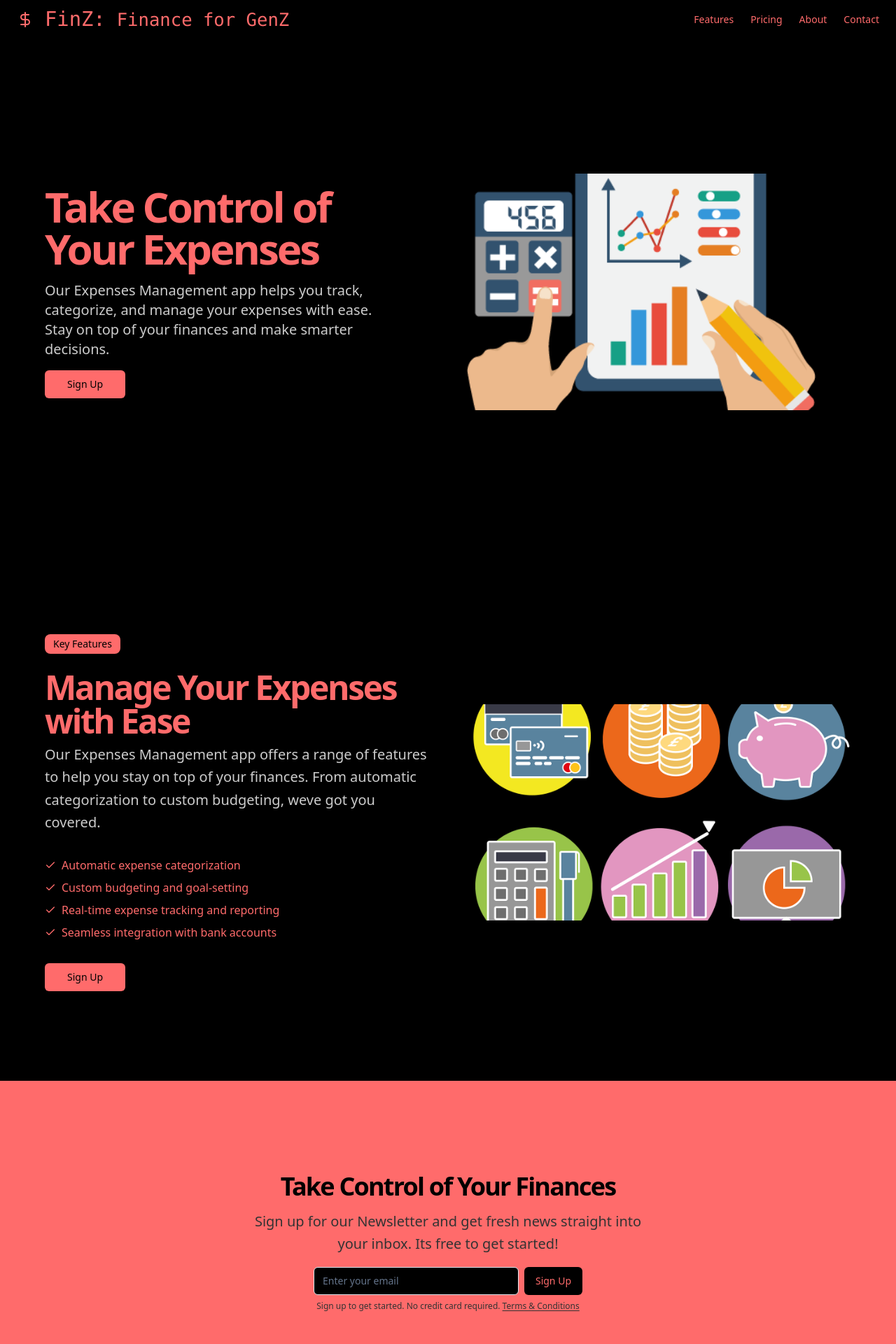
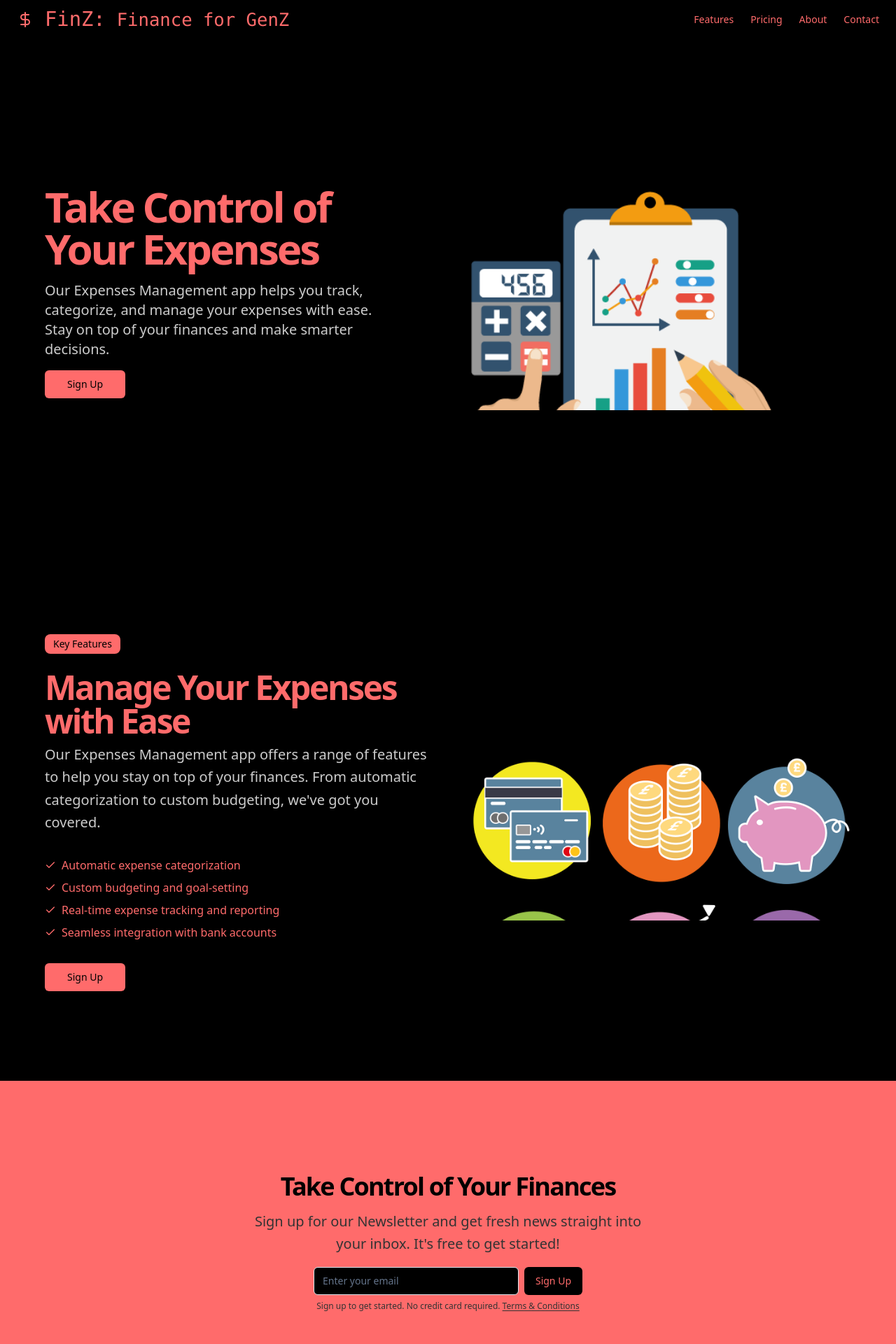
Before and after one commit to SachPlayZ/FinZ, a Next.js app: page / in a window 1280 px wide. Shown: the top 1920 px of the page at 70% size. Built offline with nearby package versions, Linux system fonts and the light colour scheme.

Commit message:
Landing Page animations

```diff
--- a/app/globals.css
+++ b/app/globals.css
@@ -2,6 +2,9 @@
   @tailwind components;
   @tailwind utilities;
 
+  body {
+    background-color: black;
+  }
   @layer base {
     :root {
       --background: 0 0% 100%;
--- a/app/page.js
+++ b/app/page.js
@@ -1,23 +1,35 @@
+"use client"
 import Link from "next/link"
 import { Input } from "@/components/ui/input"
 import { Button } from "@/components/ui/button"
 import Image from "next/image"
+import { motion } from "framer-motion"
 
 export default function Home() {
   return (
     <div className="flex flex-col min-h-[100dvh] bg-[#000] text-[#ff6b6b]">
       <main className="flex-1">
-        <section className="px-10 w-full py-12 md:py-24 lg:py-32 xl:py-48 animate-fade-in
-        ">
-          {/* bg-[radial-gradient(circle_at_bottom,_var(--tw-gradient-stops))] from-orange-600 to-black */}
+        <motion.section
+          initial={{ opacity: 0 }}
+          whileInView={{ opacity: 1 }}
+          transition={{ duration: 0.5 }}
+          className="px-10 w-full py-12 md:py-24 lg:py-32 xl:py-48"
+          viewport={{ once: true }}
+        >
           <div className="container px-4 md:px-6">
             <div className="grid gap-6 lg:grid-cols-[1fr_400px] lg:gap-12 xl:grid-cols-[1fr_600px]">
-              <div className="flex flex-col justify-center space-y-4">
+              <motion.div
+                initial={{ opacity: 0 }}
+                whileInView={{ opacity: 1 }}
+                transition={{ duration: 1, delay: 0.2 }}
+                className="flex flex-col justify-center space-y-4"
+                viewport={{ once: true }}
+              >
                 <div className="space-y-4">
-                  <h1 className="text-3xl font-bold tracking-tighter sm:text-5xl xl:text-6xl/none animate-fade-in-delay-100">
+                  <h1 className="text-3xl font-bold tracking-tighter sm:text-5xl xl:text-6xl/none">
                     Take Control of Your Expenses
                   </h1>
-                  <p className="max-w-[600px] text-[#ccc] md:text-xl animate-fade-in-delay-200">
+                  <p className="max-w-[600px] text-[#ccc] md:text-xl">
                     Our Expenses Management app helps you track, categorize, and manage your expenses with ease. Stay on
                     top of your finances and make smarter decisions.
                   </p>
@@ -30,29 +42,47 @@ export default function Home() {
                   >
                     Sign Up
                   </Link>
-
                 </div>
-              </div>
+              </motion.div>
+              <motion.div
+                initial={{ opacity: 0 }}
+                whileInView={{ opacity: 1 }}
+                transition={{ duration: 1, delay: 0.4 }}
+                className="mx-auto aspect-video overflow-hidden rounded-xl object-cover object-center sm:w-full lg:order-last"
+                viewport={{ once: true }}
+              >
                 <Image
                   src="/finhero.png"
                   width={550}
                   height={310}
                   alt="Hero"
-                className="mx-auto aspect-video overflow-hidden rounded-xl object-cover object-center sm:w-full lg:order-last animate-fade-in-delay-300"
                 />
+              </motion.div>
             </div>
           </div>
-        </section>
-        <section className="px-10 w-full py-12 md:py-24 lg:py-32">
+        </motion.section>
+        <motion.section
+          initial={{ opacity: 0 }}
+          whileInView={{ opacity: 1 }}
+          transition={{ duration: 1 }}
+          className="px-10 w-full py-12 md:py-24 lg:py-32"
+          viewport={{ once: true }}
+        >
           <div className="container px-4 md:px-6">
             <div className="grid items-center gap-6 lg:grid-cols-[1fr_500px] lg:gap-12 xl:grid-cols-[1fr_550px]">
-              <div className="flex flex-col justify-center space-y-4">
+              <motion.div
+                initial={{ opacity: 0 }}
+                whileInView={{ opacity: 1 }}
+                transition={{ duration: 1, delay: 0.2 }}
+                className="flex flex-col justify-center space-y-4"
+                viewport={{ once: true }}
+              >
                 <div className="space-y-2">
                   <div className="inline-block rounded-lg bg-[#ff6b6b] px-3 py-1 mb-4 text-sm text-[#000]">Key Features</div>
                   <h2 className="text-3xl font-bold tracking-tighter sm:text-5xl">Manage Your Expenses with Ease</h2>
                   <p className="max-w-[600px] text-[#ccc] md:text-xl/relaxed lg:text-base/relaxed xl:text-xl/relaxed">
                     Our Expenses Management app offers a range of features to help you stay on top of your finances.
-                    From automatic categorization to custom budgeting, weve got you covered.
+                    From automatic categorization to custom budgeting, we've got you covered.
                   </p>
                 </div>
                 <ul className="grid gap-2 py-4">
@@ -81,29 +111,53 @@ export default function Home() {
                   >
                     Sign Up
                   </Link>
-
                 </div>
-              </div>
+              </motion.div>
+              <motion.div
+                initial={{ opacity: 0 }}
+                whileInView={{ opacity: 1 }}
+                transition={{ duration: 1, delay: 0.4 }}
+                className="mx-auto aspect-video overflow-hidden rounded-xl object-cover object-center sm:w-full lg:order-last"
+                viewport={{ once: true }}
+              >
                 <Image
                   src="/finhero2.png"
                   width={550}
                   height={310}
                   alt="Features"
-                className="mx-auto aspect-video overflow-hidden rounded-xl object-cover object-center sm:w-full lg:order-last"
                 />
+              </motion.div>
             </div>
           </div>
-        </section>
-        <section className="w-full py-12 md:py-24 lg:py-32 bg-[#ff6b6b] text-[#000]">
+        </motion.section>
+        <motion.section
+          initial={{ opacity: 0 }}
+          whileInView={{ opacity: 1 }}
+          transition={{ duration: 1 }}
+          className="w-full py-12 md:py-24 lg:py-32 bg-[#ff6b6b] text-[#000]"
+          viewport={{ once: true }}
+        >
           <div className="container grid items-center justify-center gap-4 px-4 text-center md:px-6">
-            <div className="space-y-3">
+            <motion.div
+              initial={{ opacity: 0 }}
+              whileInView={{ opacity: 1 }}
+              transition={{ duration: 1, delay: 0.2 }}
+              className="space-y-3"
+              viewport={{ once: true }}
+            >
               <h2 className="text-3xl font-bold tracking-tighter md:text-4xl/tight">Take Control of Your Finances</h2>
               <p className="mx-auto max-w-[600px] text-[#333] md:text-xl/relaxed lg:text-base/relaxed xl:text-xl/relaxed">
-                Sign up for our Newsletter and get fresh news straight into your inbox. Its free to get
+                Sign up for our Newsletter and get fresh news straight into your inbox. It's free to get
                 started!
               </p>
-            </div>
-            <div className="mx-auto w-full max-w-sm space-y-2">
+            </motion.div>
+            <motion.div
+              initial={{ opacity: 0 }}
+              whileInView={{ opacity: 1 }}
+              transition={{ duration: 1, delay: 0.4 }}
+              className="mx-auto w-full max-w-sm space-y-2"
+              viewport={{ once: true }}
+            >
               <form className="flex gap-2">
                 <Input
                   type="email"
@@ -120,11 +174,17 @@ export default function Home() {
                   Terms &amp; Conditions
                 </Link>
               </p>
+            </motion.div>
           </div>
-          </div>
-        </section>
+        </motion.section>
       </main>
-      <footer className="flex flex-col gap-2 sm:flex-row py-6 w-full shrink-0 items-center px-4 md:px-6 border-t">
+      <motion.footer
+        initial={{ opacity: 0 }}
+        whileInView={{ opacity: 1 }}
+        transition={{ duration: 1 }}
+        className="flex flex-col gap-2 sm:flex-row py-6 w-full shrink-0 items-center px-4 md:px-6 border-t"
+        viewport={{ once: true }}
+      >
         <p className="text-xs text-[#ccc]">&copy; 2024 Expense Manager. All rights reserved.</p>
         <nav className="sm:ml-auto flex gap-4 sm:gap-6">
           <Link href="#" className="text-xs hover:underline underline-offset-4" prefetch={false}>
@@ -134,7 +194,7 @@ export default function Home() {
             Privacy
           </Link>
         </nav>
-      </footer>
+      </motion.footer>
     </div>
   )
 }
```
Lines whose indentation alone changed are shown as unchanged.
